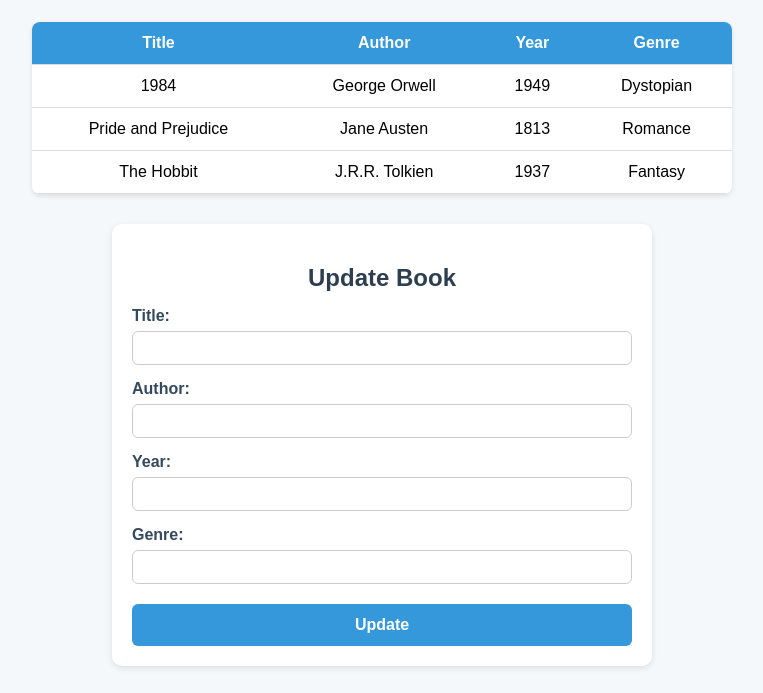
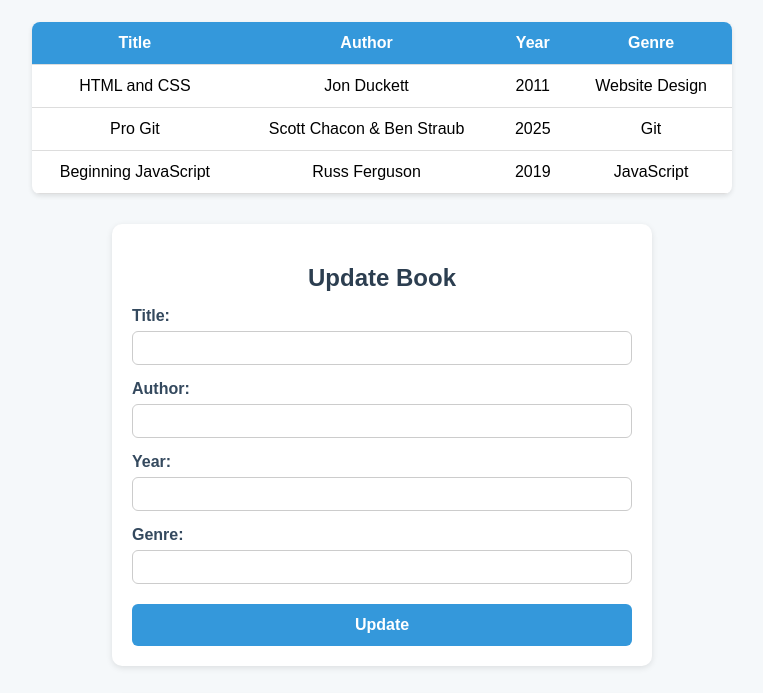
Before and after one commit to many-miles/Test-Space, a plain HTML site: page index.html in a window 1280 px wide. Shown: the part 81-774 px from the top of the page, without its empty margins (258-1021 px from the left). Drawn offline with Linux system fonts and the light colour scheme.

Commit message:
Update index.html

```diff
--- a/index.html
+++ b/index.html
@@ -131,9 +131,10 @@
 <!-- JavaScript -->
   <script>
     let books = [
-      { title: "1984", author: "George Orwell", year: 1949, genre: "Dystopian" },
-      { title: "Pride and Prejudice", author: "Jane Austen", year: 1813, genre: "Romance" },
-      { title: "The Hobbit", author: "J.R.R. Tolkien", year: 1937, genre: "Fantasy" }
+      { title: "HTML and CSS", author: "Jon Duckett", year: 2011, genre: "Website Design" },
+      { title: "Pro Git", author: "Scott Chacon & Ben Straub", year: 2025, genre: "Git" },
+      { title: "Beginning JavaScript", author: "Russ Ferguson", year: 2019, genre: "JavaScript" }
+
     ];
 
     function displayBooks() {
```
